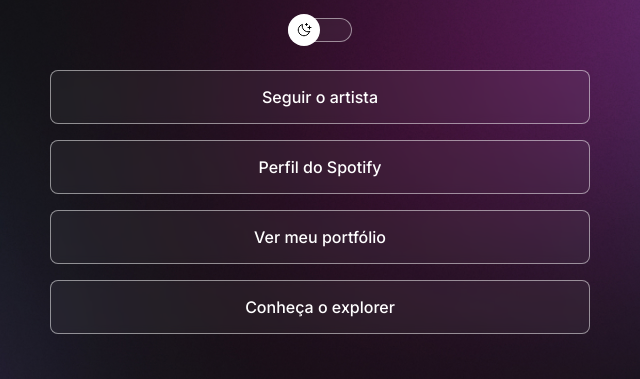
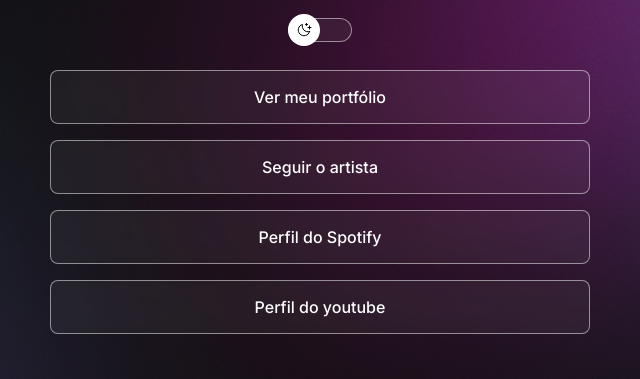
Before and after one commit to th1agOx/tHprojeto, a plain HTML site: page index.html in a window 1280 px wide. Shown: the part 285-664 px from the top of the page, 320-960 px from the left. Drawn offline with nearby package versions, Linux system fonts and the light colour scheme.

Commit message:
link´s positions

```diff
--- a/index.html
+++ b/index.html
@@ -27,6 +27,9 @@
             </div>
             <ul>
                 <li>
+                    <a href="https://github.com/th1agOx"target="_blank"> Ver meu portfólio </a>
+                </li>
+                <li>
                     <a href="https://www.instagram.com/rocha_th2"target="_blank"> Seguir o artista </a>
                 </li>
 
@@ -35,11 +38,7 @@
                     target="_blank"> Perfil do Spotify</a>
                 </li>
                 <li>
-                    <a href="https://github.com/th1agOx"target="_blank"> Ver meu portfólio </a>
-                </li>
-
-                <li>
-                   <a href="http://rocketseat.com.br/explorer"target="_blank"> Conheça o explorer </a>
+                   <a href="https://www.youtube.com/@guxttaofc"target="_blank"> Perfil do youtube </a>
                 </li>
             </ul>
 
```
Also changed, not shown: observation/git.txt.
